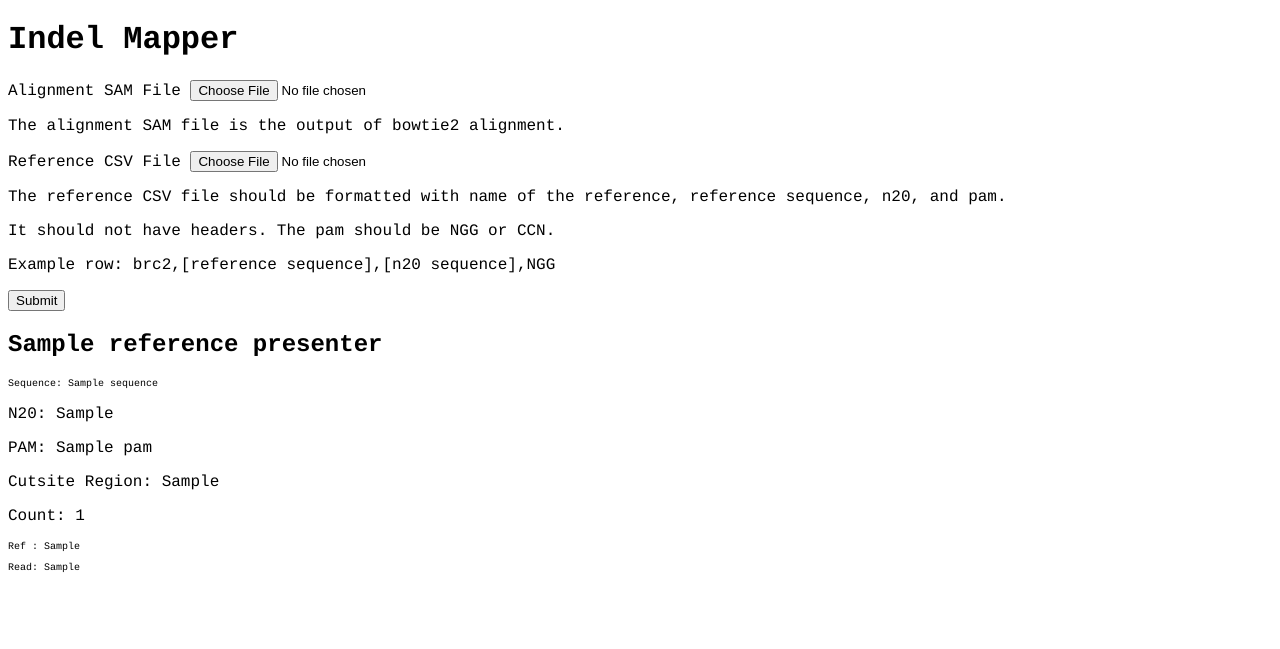
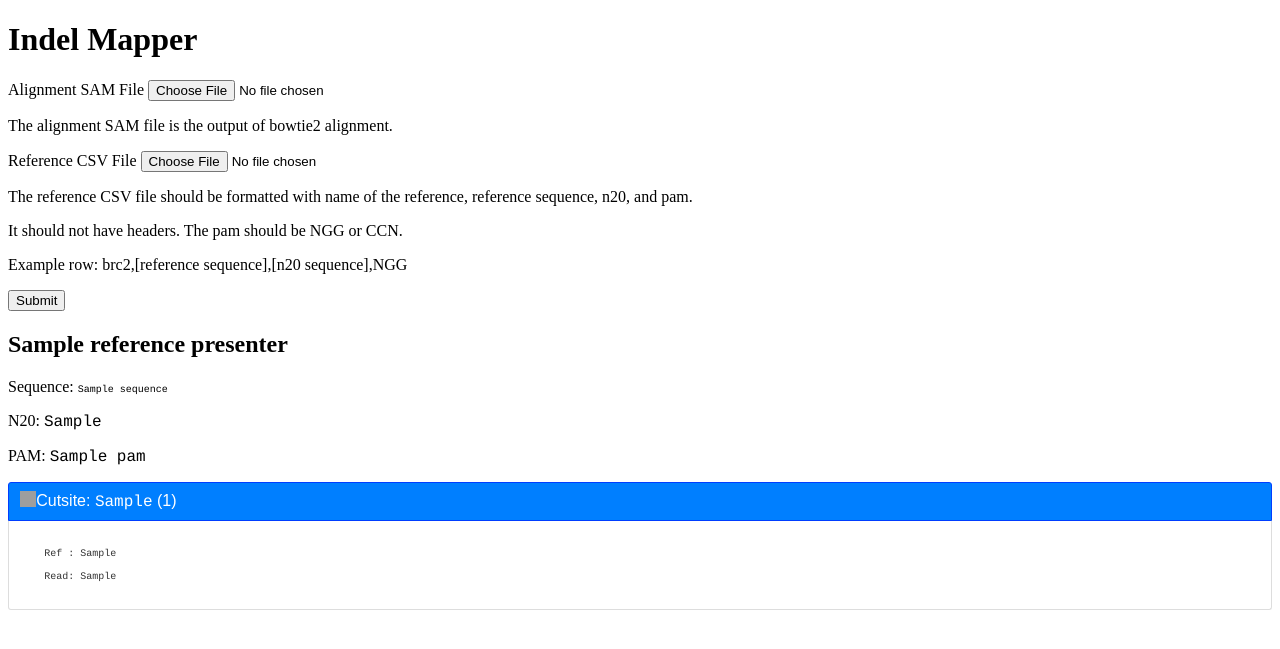
Before and after one commit to hrs/indel-mapper, a Flask app: template templates/index.html in a window 1280 px wide. Shown: the top 649 px of the page. Run offline with Flask 2, Linux system fonts and the light colour scheme; the template is opened without the code that fills it: most values are stand-ins (such as "Sample title", 1, 10 or a date in 2020); some libraries are stand-ins or nearby versions; grey boxes are pictures that could not be loaded.

Commit message:
Make results collapsible/expandable
Having all the results together in a big list is pretty hard to browse.
This makes each section of results collapsible using a jQuery UI
accordion.

* Add a dependency on jQuery UI.
* Clean up some unnecessary markup and tweak CSS.

Fixes issue #12.

```diff
--- a/static/style.css
+++ b/static/style.css
@@ -1,12 +1,8 @@
-body {
+.sequence {
 	font-family: Courier;
 }
 
-.reference-sequence {
-	font-size: 10px;
-}
-
-.sequence {
+.tiny-text {
 	font-size: 10px;
 }
 
--- a/templates/index.html
+++ b/templates/index.html
@@ -2,12 +2,23 @@
 <html>
   <head>
     <title>Indel Mapper</title>
+    <link rel="stylesheet" href="//code.jquery.com/ui/1.12.1/themes/base/jquery-ui.css">
     <link rel=stylesheet href="{{ url_for('static', filename='style.css') }}">
+    <script src="https://code.jquery.com/jquery-1.12.4.js"></script>
+    <script src="https://code.jquery.com/ui/1.12.1/jquery-ui.js"></script>
+    <script>
+     $(function() {
+         $(".accordion").accordion({
+             animate: false,
+             collapsible: true,
+             heightStyle: "content",
+         });
+     });
+    </script>
   </head>
 
   <body>
     <div class="container">
-
       <div class="banner">
         <h1 id=title>Indel Mapper</h1>
       </div>
@@ -28,7 +39,6 @@
       {% endblock body %}
 
       <form method="POST" enctype="multipart/form-data">
-
         <div>
           <label for="alignment">Alignment SAM File</label>
           <input name="alignment" type="file">
@@ -48,28 +58,27 @@
         </div>
       </form>
 
-	  <div class="result-container">
       {% for reference_presenter in results %}
-		<h2 class="reference-result">{{ reference_presenter.name() }}</h2>
-		<p class="reference-sequence">Sequence: {{ reference_presenter.sequence() }}</p>
-		<p>N20: {{reference_presenter.n20() }}</p>
-		<p>PAM: {{reference_presenter.pam() }}</p>
+        <h2>{{ reference_presenter.name() }}</h2>
+
+        <p>Sequence: <span class="sequence tiny-text">{{ reference_presenter.sequence() }}</span></p>
+        <p>N20: <span class="sequence">{{ reference_presenter.n20() }}</span></p>
+        <p>PAM: <span class="sequence">{{ reference_presenter.pam() }}</span></p>
+
+        <div class="accordion">
           {% for tally in reference_presenter.tallies %}
-		<div class="read-reference-result">
-		  <p>Cutsite Region: {{ tally.cutsite_region_representation }}</p>
-		  <p>Count: {{ tally.count() }}</p>
+            <h3>Cutsite: <span class="sequence">{{ tally.cutsite_region_representation }}</span> ({{ tally.count() }})</h3>
+            <div class="region-results">
               {% for sequence in tally.presentations %}
-		  <div class="sequence">
+                <div class="sequence tiny-text">
                   <p>Ref : {{ sequence.reference_sequence_presentation }}</p>
                   <p>Read: {{ sequence.read_sequence_presentation }}</p>
                 </div>
               {% endfor %}
             </div>
           {% endfor %}
+        </div>
       {% endfor %}
 	  </div>
-	</div>
-
   </body>
-
 </html>
```
Lines whose indentation alone changed are shown as unchanged.
